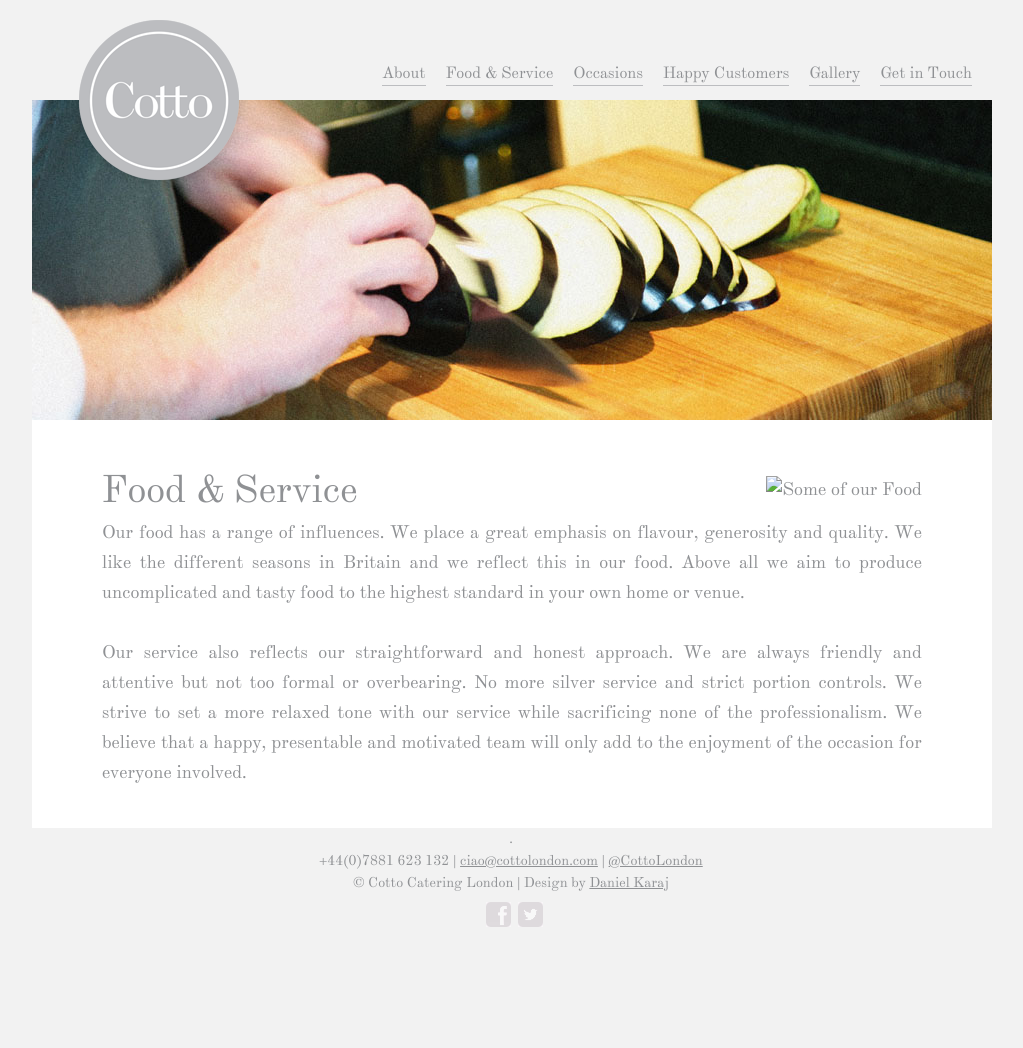
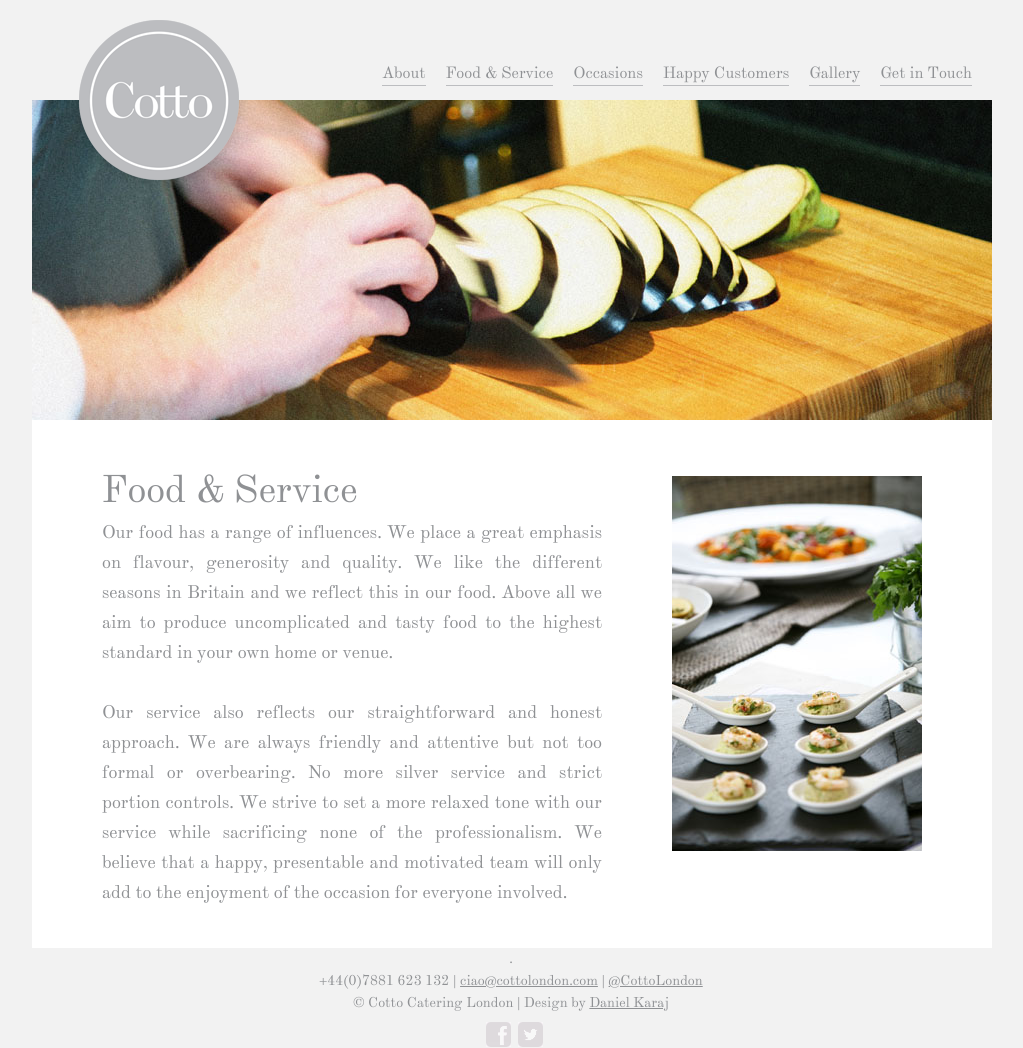
Before and after one commit to dnkrj/cotto, a Jekyll site: the page built from foodservice.html, in a window 1280 px wide. Shown: the whole page, without its empty margins (128-1151 px from the left). Built offline with Jekyll 4.4.1, drawn with Linux system fonts in a browser that asks for light colours; before the commit the page ends 928 px from its top, so only the background shows below that.

Commit message:
Update foodservice.html

```diff
--- a/foodservice.html
+++ b/foodservice.html
@@ -6,7 +6,7 @@ images: "['images/f/1.jpg','images/f/2.jpg','images/f/3.jpg','images/f/4.jpg','i
 
 <div class="single">
 	<h1>Food & Service</h1>
-	<img src="images/f/P1.jpg" alt="Some of our Food" class="rightImage titleImage">
+	<img src="{{ "/images/f/P1.jpg" | relative_url }}" alt="Some of our Food" class="rightImage titleImage">
 	<p>Our food has a range of influences. We place a great emphasis on flavour, generosity and quality.  We like the different seasons in Britain and we reflect this in our food. Above all we aim to produce uncomplicated and tasty food to the highest standard in your own home or venue.<br/><br/>
 	Our service also reflects our straightforward and honest approach. We are always friendly and attentive but not too formal or overbearing. No more silver service and strict portion controls. We strive to set a more relaxed tone with our service while sacrificing none of the professionalism.  We believe that a happy, presentable and motivated team will only add to the enjoyment of the occasion for everyone involved. </p>
 	<!-- <div class="cListCon">
```
